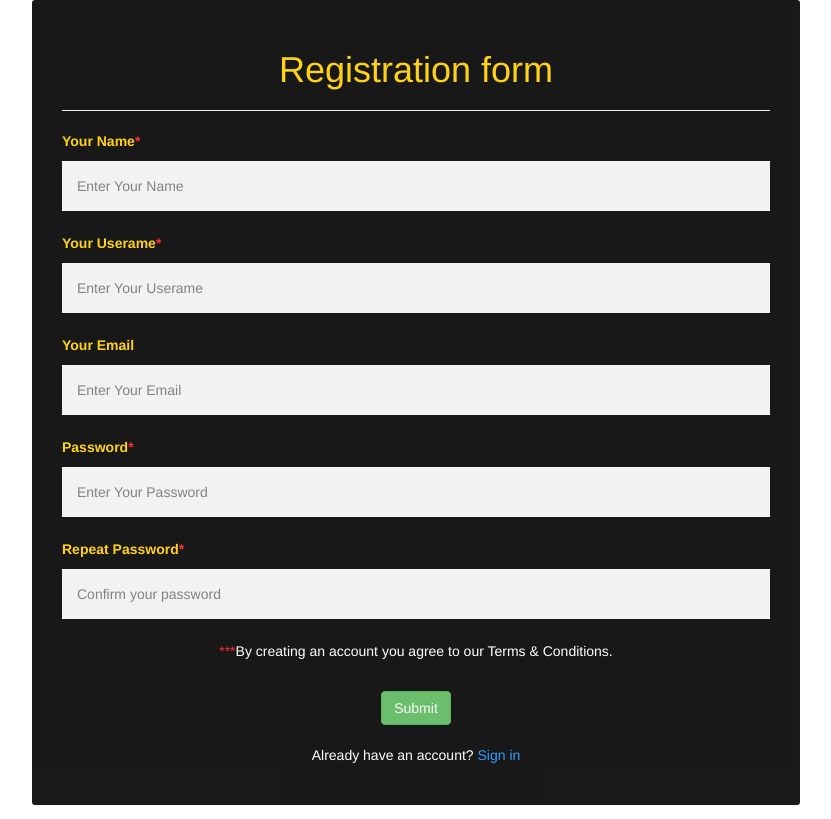
After one commit to safahad1989/inventoryProject, a PHP site: page /register.php in a window 1280 px wide. The commit adds this page. Shown: the whole page, without its empty margins (224-1055 px from the left). Run offline with PHP 8.4, Linux system fonts and the light colour scheme.

Commit message:
another new fills

```diff
--- /dev/null
+++ b/auth/connection.php
@@ -0,0 +1,16 @@
+<?php
+    function connect(){
+        $dbHost= "localhost";
+        $user= "root";
+        $pass= "";
+        $dbname="inventory_project";
+
+        $conn= new mysqli($dbHost, $user, $pass, $dbname);
+        //echo "connected";
+        return $conn;
+    }
+
+    function closeConnect($cn){
+        $cn->close();
+    }
+?>
--- /dev/null
+++ b/css/register.css
@@ -0,0 +1,52 @@
+* {box-sizing: border-box}
+/* Add padding to containers */
+.container {
+    padding: 30px;
+    width: 60%;
+    position: relative;
+    margin: auto;
+    background: black;
+    color: whitesmoke;
+    border-radius: 3px;
+    opacity: 90%;
+}
+
+/* Full-width input fields */
+input[type=text], input[type=password] {
+    width: 100%;
+    padding: 15px;
+    margin: 5px 0 22px 0;
+    display: inline-block;
+    border: none;
+    background: #f1f1f1;
+    color: black;
+}
+
+input[type=text]:focus, input[type=password]:focus {
+    background-color: #ddd;
+    outline: none;
+    color: black;
+}
+
+/* Add a blue text color to links */
+a {
+    color: dodgerblue;
+}
+
+p{
+    color: white;
+}
+
+span{
+    color: #ff1919;
+}
+
+h1{
+    text-align: center;
+}
+
+hr{
+    color: aliceblue;
+}
+
+/* Set a grey background color and center the text of the "sign in" section */
--- /dev/null
+++ b/register.php
@@ -0,0 +1,95 @@
+<?php
+    include 'auth/connection.php';
+    $conn= connect();
+	$m= '';
+	if(isset($_POST['submit'])){
+		$name= $_POST['name'];
+		$uName= $_POST['uname'];
+		$email= $_POST['email']?$_POST['email']:'';
+		$pass= $_POST['pass'];
+		$rPass= $_POST['r_pass'];
+		if($pass=== $rPass){
+	     $sq= "INSERT INTO users_info (name, u_name, email, passward)".
+		 "VALUE('$name', '$uName', '$email','$pass')";
+		 if($conn->query($sq)===true){
+			 header( 'Location:login.php' );
+		 }else{
+			 $m="Connection not establish ";
+		 }
+		}
+		else{
+			echo $m="Password don't metch!";
+		}
+	}
+
+
+?>
+
+<html>
+    <head>
+        <title>Registration Form </title>
+        <link rel="stylesheet" href="https://maxcdn.bootstrapcdn.com/bootstrap/3.4.1/css/bootstrap.min.css">
+
+        <script src="https://ajax.googleapis.com/ajax/libs/jquery/3.5.1/jquery.min.js"></script>
+
+        <script src="https://maxcdn.bootstrapcdn.com/bootstrap/3.4.1/js/bootstrap.min.js"></script>
+        <link type="text/css" rel="stylesheet" href="css/style.css">
+        <link type="text/css" rel="stylesheet" href="css/register.css">
+    </head>
+    <body>
+        <form method="POST" action="register.php">
+            <div class="container reg">
+
+                <span><?php if($m!='') echo $m; ?></span>
+                <h1> Registration form</h1>
+                <hr>
+                <div>
+                    <label>Your Name<span>*</span></label>
+                    <input name="name" id="name" type="text" placeholder="Enter Your Name" required>
+                </div>
+                <div>
+                    <label>Your Userame<span>*</span></label>
+                    <input name="uname" id="uname" type="text" placeholder="Enter Your Userame" onchange="checkUsername(this.value); checkUser(this.value);" required>
+                    <small id="checktext"></small>
+                    <small id="checkuser"></small>
+                </div>
+                <div>
+                    <label>Your Email</label>
+                    <input name="email" id="email" type="text" placeholder="Enter Your Email">
+                </div>
+                <div>
+                    <label>Password<span>*</span></label>
+                    <input name="pass" id="pass" type="password" placeholder="Enter Your Password" required>
+                </div>
+                <div>
+                    <label>Repeat Password<span>*</span></label>
+                    <input name="r_pass" id="rpass" type="password" placeholder="Confirm your password" required>
+                </div>
+                <div style="text-align: center">
+                    <p><span>***</span>By creating an account you agree to our Terms & Conditions.</p>
+                </div>
+                <div style="text-align: center; padding: 20px;">
+                    <input type="submit" class="btn btn-success" value="Submit" name="submit">
+                </div>
+
+                <div style="text-align: center">
+                    <p>Already have an account? <a href="login.php">Sign in</a></p>
+                </div>
+            </div>
+        </form>
+    </body>
+    <script type="text/javascript" src="js/script.js"></script>
+</html>
+
+
+<script>
+    $(document).ready(function(){
+        $('.reg').css('color', '#ffce00');
+        //document.getElementsByClassName('reg')[0].style.color='#ffce00';
+    });
+    /*window.onload= function(){
+          document.getElementsByClassName('reg')[0].style.color='#ffce00';
+    };
+    *?
+     */
+</script>
```
Also changed, not shown: css/login.css (added, +143 -0 lines), index.php (+17 -16 lines), login.php (added, +74 -0 lines), css/style.css (added).
